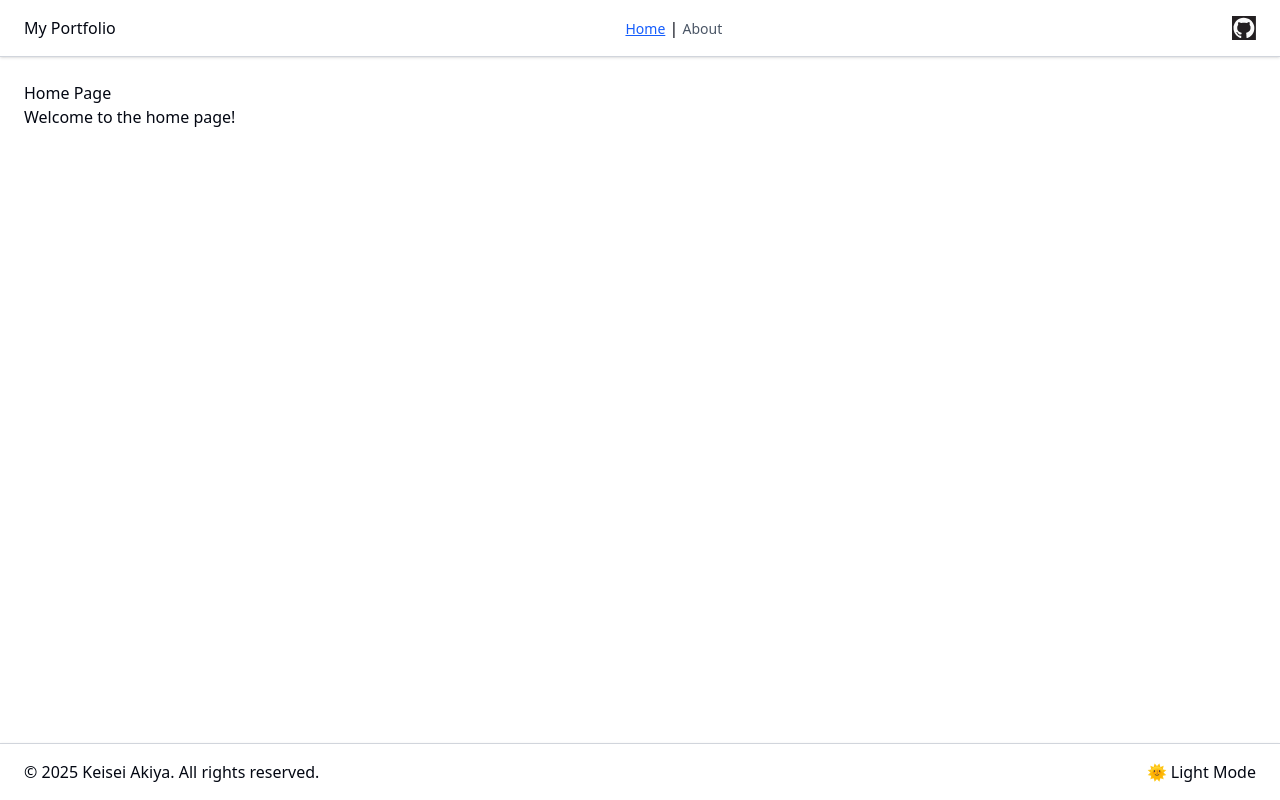
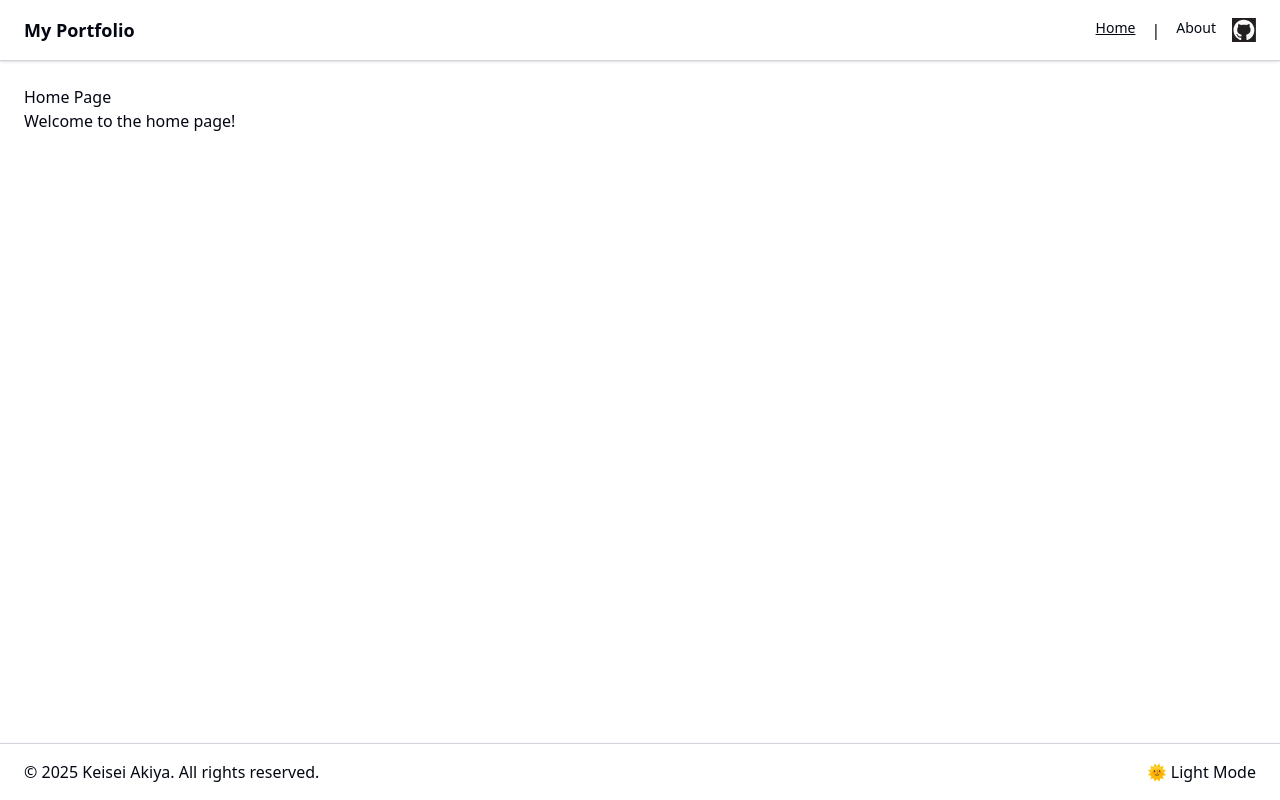
Before and after one commit to Keisei-Akiya/my-portfolio, a React (Vite) app: page / in a window 1280 px wide. Built offline with nearby package versions, Linux system fonts and the light colour scheme.

Commit message:
ヘッダーの整理

```diff
--- a/src/components/Header.tsx
+++ b/src/components/Header.tsx
@@ -11,15 +11,18 @@ export function Header({ theme }: HeaderProps) {
 
   return (
     <header className={headerWrapper({ theme })}>
-      <span>My Portfolio</span>
-      <nav>
+      <Link to={"/"} className="flex-shrink-0 text-lg font-bold">
+        My Portfolio
+      </Link>
+      <div className="ml-auto flex items-center gap-4">
+        <nav className="ml-auto flex gap-4">
           <Link
             to={"/"}
             className={navLink({ active: location.pathname === "/" })}
           >
             Home
-        </Link>{" "}
-        |{" "}
+          </Link>
+          <span>|</span>
           <Link
             to={"/about"}
             className={navLink({ active: location.pathname === "/about" })}
@@ -28,6 +31,7 @@ export function Header({ theme }: HeaderProps) {
           </Link>
         </nav>
         <SocialLinks />
+      </div>
     </header>
   );
 }
--- a/src/variants/header.ts
+++ b/src/variants/header.ts
@@ -13,9 +13,13 @@ export const headerWrapper = tv({
 export const navLink = tv({
   base: "text-sm font-medium transition-colors duration-200",
   variants: {
+    theme: {
+      light: "text-gray-950",
+      dark: "text-gray-200",
+    },
     active: {
-      true: "text-blue-600 underline",
-      false: "text-gray-600 hover:text-blue-400",
+      true: "underline",
+      false: "hover:text-blue-400",
     },
   },
 });
```
Lines whose indentation alone changed are shown as unchanged.
